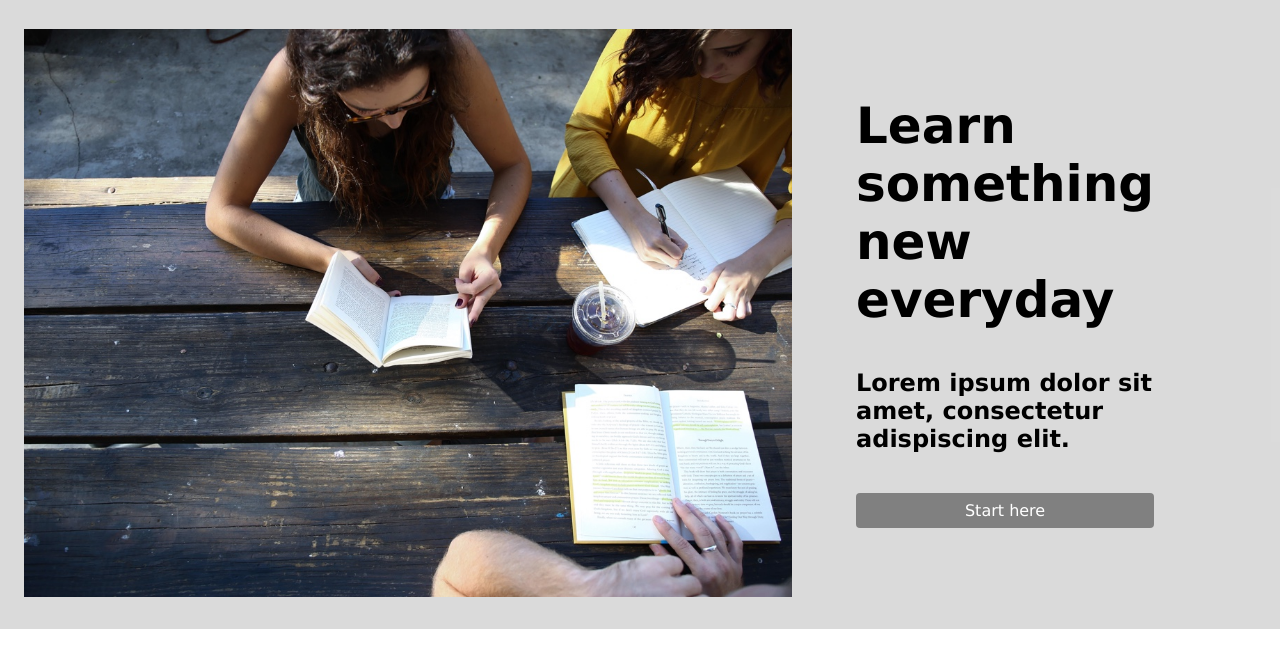
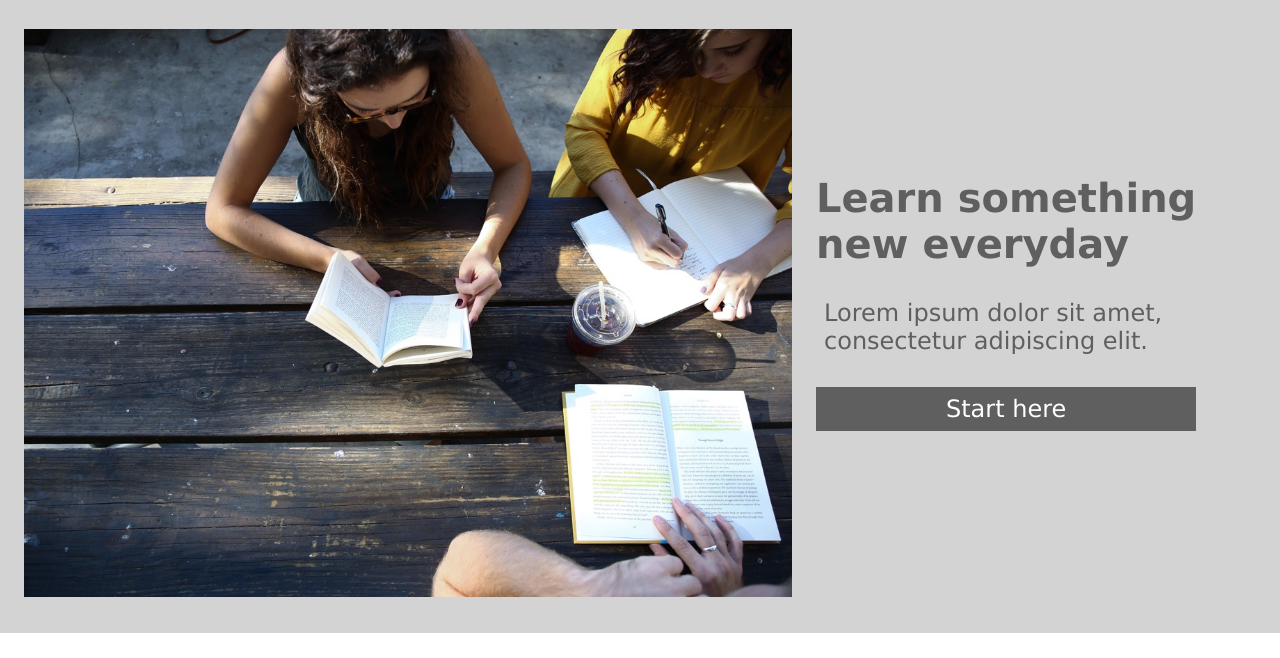
Before and after one commit to KarmaBait/colmar-academy, a plain HTML site: page index.html in a window 1280 px wide. Shown: the part 67-725 px from the top of the page. Drawn offline with Linux system fonts and the light colour scheme.

Commit message:
Reworks first section

```diff
--- a/index.html
+++ b/index.html
@@ -31,18 +31,14 @@
             </nav>
         </header>
         <main>
-            <section class="top-section">
-                <img src="resources/images/banner.jpg" alt="students with books studying"/>
-                <section class="top-content-text">
-                    <h1>Learn something new everyday</h1>
-                    <h4>Lorem ipsum dolor sit amet, consectetur adispiscing elit.</h4>
-                    <a href="https://github.com/KarmaBait" target="_blank"><p>Start here</p></a>
+            <section class="learn-section">
+                <section class="left-learn-section">
+                    <img src="resources/images/banner.jpg" alt="Students studying on a wooden table outside"/>
                 </section>
-            </section>
-
-            <section class="practice-section">
-                <section class="left-practice">
-                    <img src="resources/images/information-main.jpg" alt="student reading a book while sitting outside"/>
+                <section class="right-learn-section">
+                    <h1>Learn something <br>new everyday</h1>
+                    <p>Lorem ipsum dolor sit amet,<br> consectetur adipiscing elit.</p>
+                    <a href="https://github.com/user/KarmaBait"><p>Start here</p></a>
                 </section>
             </section>
         </main>
--- a/resources/css/styles.css
+++ b/resources/css/styles.css
@@ -85,83 +85,46 @@ main {
     margin-top: 4rem;
 }
 
-/* Landing Page */
-.top-section {
+/* Learn section */
+.learn-section {
+    background-color: #d3d3d3;
     display: flex;
-    width: 100%;
     align-items: center;
-    background: #d3d3d3d3;
 }
 
-.top-section img {
+.left-learn-section {
     width: 60%;
-    height: auto;
     margin: 2rem 1.5rem;
 }
 
-.top-content-text {
-    margin-right: 12rem;
-    margin-left: 2.5rem;
+.left-learn-section img {
+    width: 100%;
 }
 
-.top-content-text h1 {
-    font-size: 3.125rem;
-    font-weight: bold;
-    margin-bottom: 2.5rem;
+.right-learn-section {
+    color: rgb(96, 95, 95);
 }
 
-.top-content-text h4 {
-    font-size: 1.5rem;
-    margin-bottom: 2.5rem;
+
+.right-learn-section h1 {
+    font-size: 2.5rem;
+    margin-bottom: 1.5rem;
 }
 
-.top-content-text p {
+.right-learn-section p {
+    font-size: 1.5rem;
+    margin-bottom: 1.5rem;
+    padding: 0.5rem;
+}
+
+.right-learn-section a {
     text-align: center;
-    background-color: #808080;
     width: 100%;
-    padding-top: 0.5rem;
-    padding-bottom: 0.5rem;
-    transition-duration: 400ms;
-    border-radius: 4px;
+    text-decoration: none;
     color: #fff;
 }
 
-.top-content-text p:hover {
-    background-color: #a9a9a9;
+.right-learn-section a p {
+
+    background-color: rgb(95, 95, 95);
 }
-
-.top-content-text a {
-    text-decoration: none;
-}
-
-@media only screen and (max-width: 785px) {
-    .top-section {
-        display: flex;
-        flex-direction: column;
-    }
-
-    .top-section img {
-        width: 100%;
-        height: auto;
-        margin-bottom: 0;
-    }
-
-    .top-content-text {
-        margin: 2rem 1rem;
-    }
-
-    .top-content-text h1 {
-        margin-bottom: 2rem;
-    }
-
-    .top-content-text h4 {
-        margin-bottom: 1.5rem;
-    }
-
-}
-
-/* Practicing Section */
-.practice-section {
-    margin: 2rem 0rem 2rem 1.5rem;
-
-}
```
